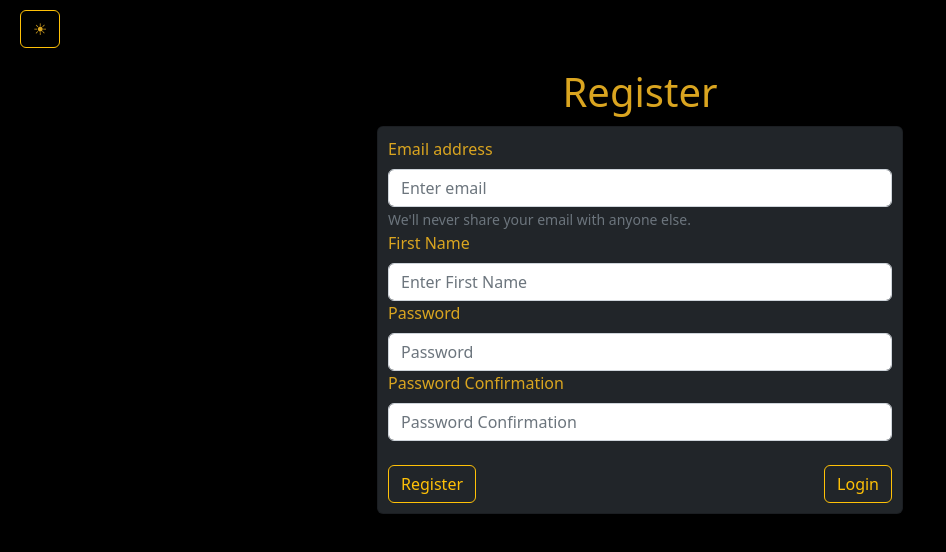
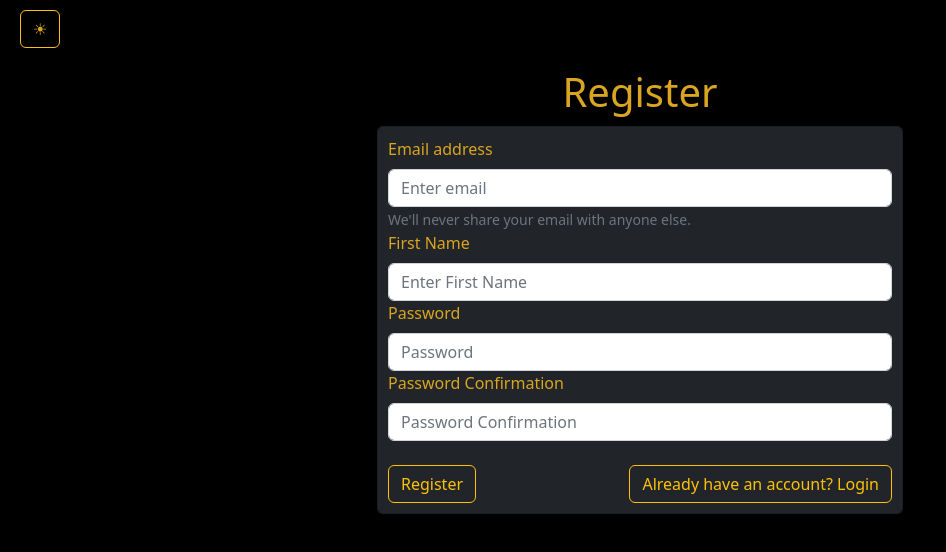
Before and after one commit to enderta/JobsTracker, a React (Create React App) app: page / in a window 1280 px wide. Shown: the top 552 px of the page, without its empty margins (0-946 px from the left). Built offline with nearby package versions, Linux system fonts and the light colour scheme.

Commit message:
commerce

```diff
--- a/src/components/commerce/Login.js
+++ b/src/components/commerce/Login.js
@@ -88,7 +88,9 @@ function Login() {
                                     </Button>
                                     <Button variant={darkMode ? 'outline-warning' : 'outline-dark'} onClick={() => {
                                         window.location = '/';}
-                                    }>Register</Button>
+                                    }>
+                                        Not a member? Register
+                                    </Button>
                                 </div>
 
                             </Form>
--- a/src/components/commerce/Register.js
+++ b/src/components/commerce/Register.js
@@ -137,7 +137,7 @@ function Register() {
                                             window.location = '/login';
                                         }}
                                     >
-                                        Login
+                                        Already have an account? Login
                                     </Button>
                                 </div>
                             </Form>
```
